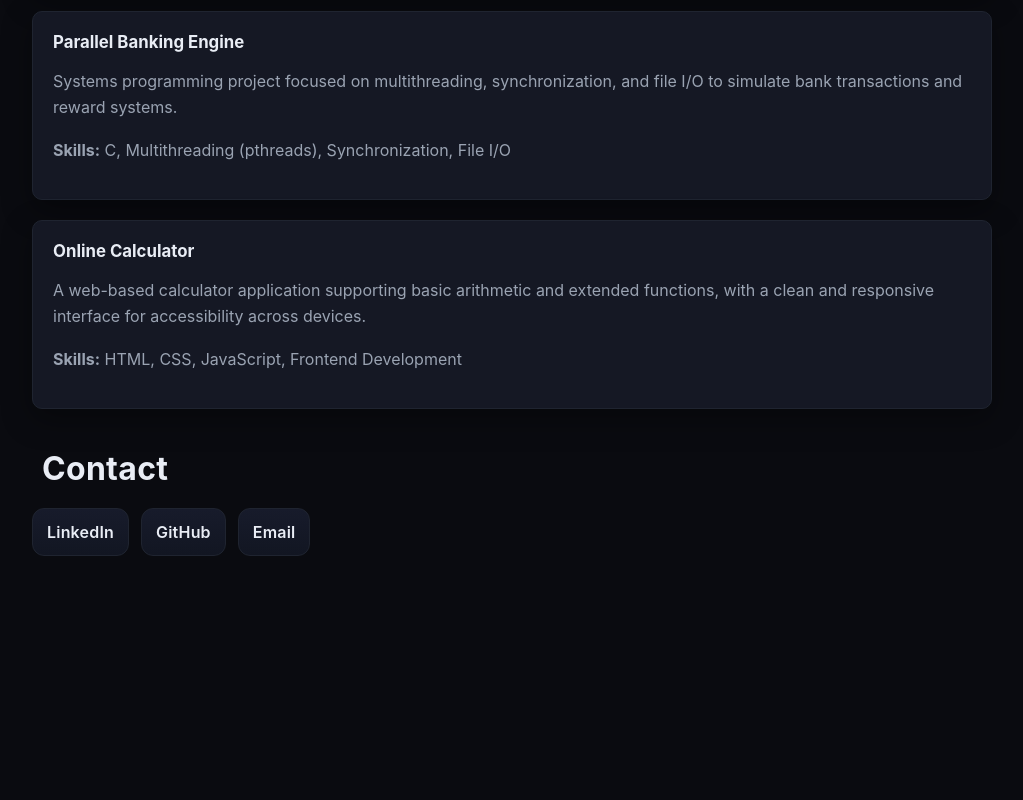
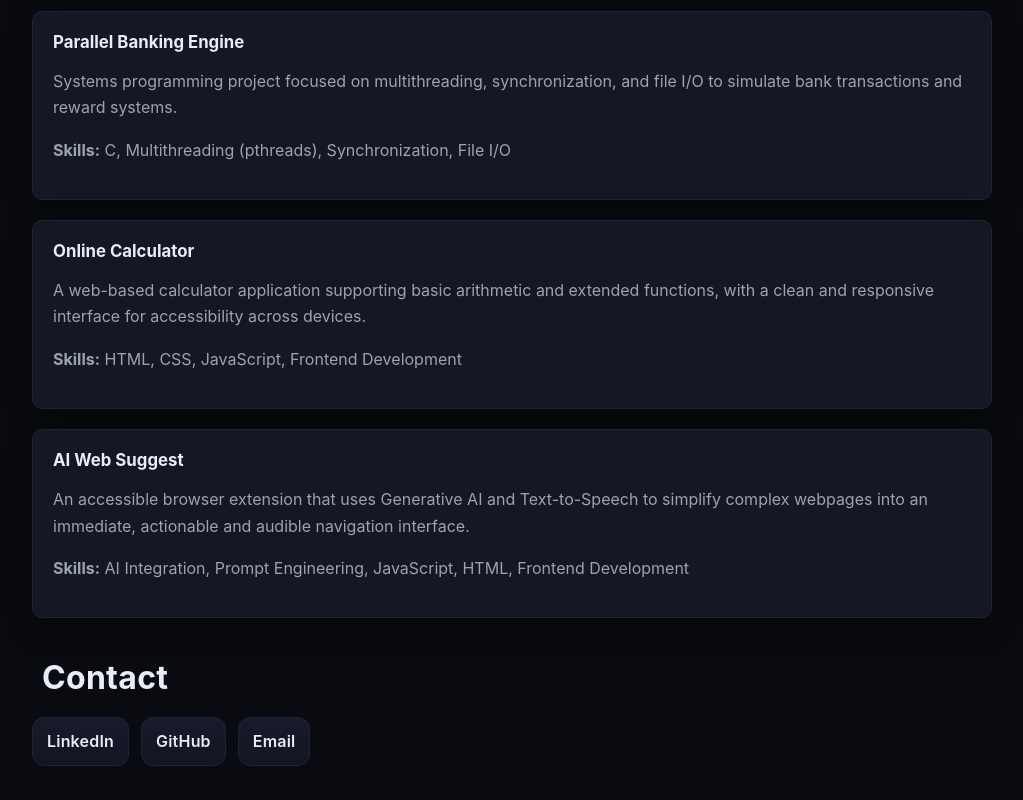
Before and after one commit to EElumba/my-portfolio, a plain HTML site: page index.html in a window 1280 px wide. Shown: the part 1222-2022 px from the top of the page, without its empty margins (128-1151 px from the left). Before the commit the page ends 1812 px from the top, so only its background shows below. Drawn offline with Linux system fonts and the light colour scheme.

Commit message:
adding AI Web Suggest

```diff
--- a/index.html
+++ b/index.html
@@ -60,9 +60,11 @@
                 </section>
 
                 <section class="project-card">
-                    <h3>Parallel Banking Engine</h3>
-                    <p>Systems programming project focused on multithreading, synchronization, and file I/O to simulate bank transactions and reward systems.</p>
-                    <p><strong>Skills:</strong> C, Multithreading (pthreads), Synchronization, File I/O</p>
+                    <a class="project" href="https://github.com/EElumba/CS415-Project3" target="_blank">
+                        <h3>Parallel Banking Engine</h3>
+                        <p>Systems programming project focused on multithreading, synchronization, and file I/O to simulate bank transactions and reward systems.</p>
+                        <p><strong>Skills:</strong> C, Multithreading (pthreads), Synchronization, File I/O</p>
+                    </a>
                 </section>
 
                 <section class="project-card">
@@ -70,6 +72,14 @@
                         <h3>Online Calculator</h3>
                         <p>A web-based calculator application supporting basic arithmetic and extended functions, with a clean and responsive interface for accessibility across devices.</p>
                         <p><strong>Skills:</strong> HTML, CSS, JavaScript, Frontend Development</p>
+                    </a>
+                </section>
+
+                <section class="project-card">
+                    <a class="project" href="https://github.com/aiapara/AI-WebSuggest-QuackHacks2025" target="_blank">
+                        <h3>AI Web Suggest</h3>
+                        <p>An accessible browser extension that uses Generative AI and Text-to-Speech to simplify complex webpages into an immediate, actionable and audible navigation interface.</p>
+                        <p><strong>Skills:</strong> AI Integration, Prompt Engineering, JavaScript, HTML, Frontend Development</p>
                     </a>
                 </section>
         </div>
```
